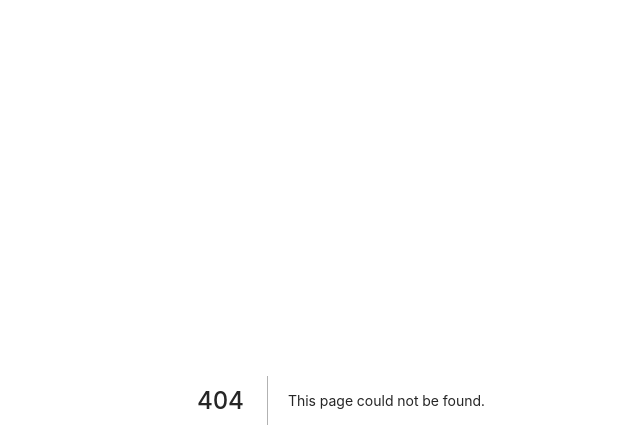
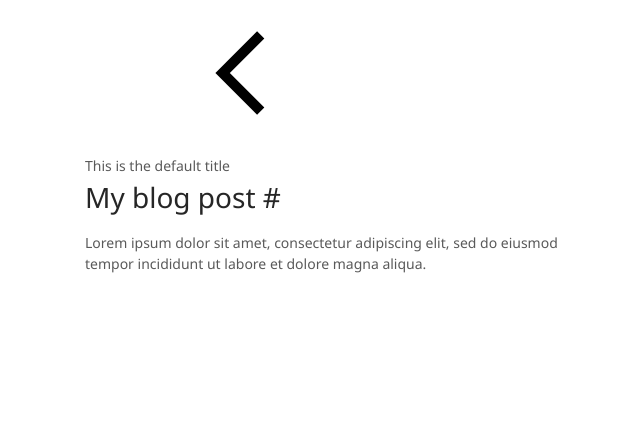
Before and after one commit to mikqi/product-catalog, a Next.js app: page /products in a window 1280 px wide. Before the commit this address had no page. Shown: the top 448 px of the page, without its empty margins (299-939 px from the left). Built offline with nearby package versions, Linux system fonts and the light colour scheme.

Commit message:
add products page

```diff
--- a/nodemon.json
+++ b/nodemon.json
@@ -1,4 +1,4 @@
 {
-  "watch": ["server", "static"],
+  "watch": ["server/**/*.ts", "static"],
   "exec": "ts-node --project tsconfig.server.json server/index.ts"
 }
--- /dev/null
+++ b/pages/products.tsx
@@ -0,0 +1,22 @@
+import React, { Component } from 'react'
+import Layout from '../layouts/default'
+
+export default class extends Component<any, any> {
+  public static getInitialProps({ query: { id, name } }) {
+    return { postId: id, productName: name }
+  }
+
+  public render() {
+    return (
+      <Layout title={this.props.productName}>
+        <div>
+          <h1>My blog post #{this.props.postId}</h1>
+          <p>
+            Lorem ipsum dolor sit amet, consectetur adipiscing elit, sed do
+            eiusmod tempor incididunt ut labore et dolore magna aliqua.
+          </p>
+        </div>
+      </Layout>
+    )
+  }
+}
```
Also changed, not shown: pages/index.tsx (+12 -4 lines), 1 other file (tests, documents, lock files or other folders).
